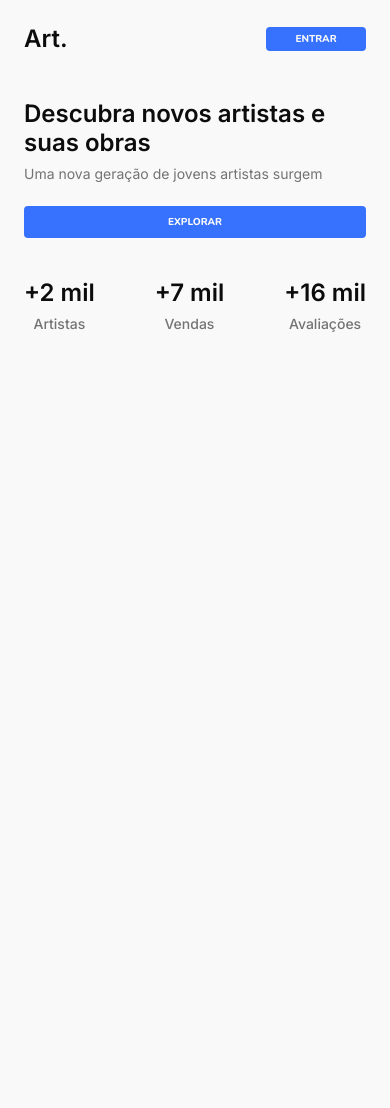
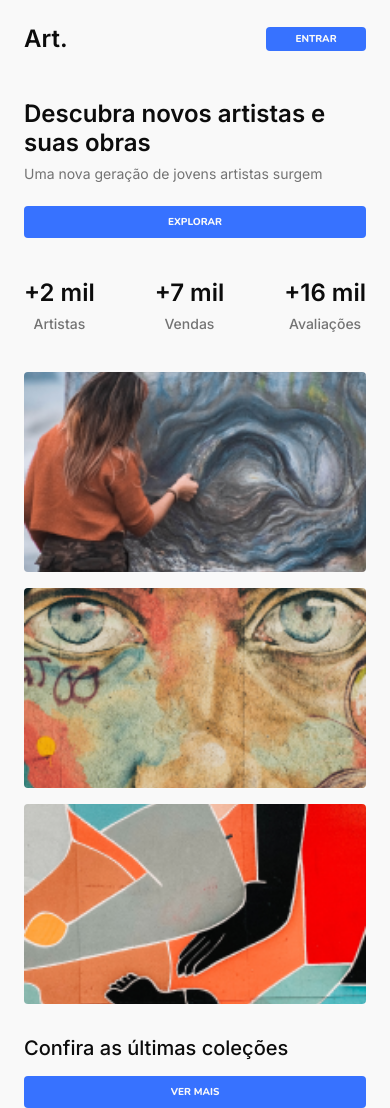
Before and after one commit to Wallysson/desafio-26-art, a React (Vite) app: page / in a window 390 px wide. Before the commit the page ends 844 px from the top, so only its background shows below. Built offline with nearby package versions, Linux system fonts and the light colour scheme.

Commit message:
ajustando o layout

```diff
--- a/src/App.jsx
+++ b/src/App.jsx
@@ -12,8 +12,8 @@ export function App() {
     <div className={styles.wrapper}>
       <Header />
       <Section />
-      {/* <Gallery />
-      <Artists />
+      <Gallery />
+      {/* <Artists />
       <Footer /> */}
     </div>
   )
--- a/src/components/Gallery.module.css
+++ b/src/components/Gallery.module.css
@@ -3,24 +3,26 @@
   display: flex;
   align-items: center;
   justify-content: space-between;
+  gap: 4%;
 }
 
 .galleryBoxImg {
   display: flex;
   gap: 3.375rem;
+  width: 70%;
 }
 
 .galleryBoxImg img {
-  max-width: auto;
-  height: auto;
   border-radius: 4px;
+  max-width: 200px;
+  max-height: 194px;
   object-fit: cover;
+  overflow: hidden;
+  width: 100%;
 }
 
 .content {
-  margin-left: auto;
-  width: 24.75rem;
-  gap: 10rem;
+  width: 30%;
 }
 
 .content strong {
@@ -29,3 +31,115 @@
   font-size: 2.5rem;
   margin-bottom: 2rem;
 }
+
+@media (max-width: 1400px) {
+  .content strong {
+    font-size: 2rem;
+  }
+}
+
+@media (max-width: 1200px) {
+  .content strong {
+    font-size: 1.75rem;
+  }
+}
+
+@media (max-width: 992px) {
+  .gallery {
+    display: block;
+    padding-top: 2.5rem;
+  }
+  .galleryBoxImg {
+    flex-direction: column;
+    gap: 1rem;
+    width: 100%;
+  }
+
+  .galleryBoxImg img {
+    border-radius: 4px;
+    width: 100%;
+  }
+
+  .galleryBoxImg img {
+    max-height: 400px;
+    max-width: none;
+  }
+  .content {
+    padding-top: 2rem;
+    display: flex;
+    flex-direction: column;
+    width: 100%;
+  }
+  .content strong {
+    font-size: 2rem;
+    margin-bottom: 0rem;
+  }
+  .content button {
+    margin-top: 1.25rem;
+    max-width: 100%;
+  }
+}
+
+@media (max-width: 768px) {
+  .gallery {
+    display: block;
+    padding-top: 2.5rem;
+  }
+  .galleryBoxImg {
+    flex-direction: column;
+    gap: 1rem;
+  }
+
+  .galleryBoxImg img {
+    max-height: 300px;
+    max-width: none;
+  }
+  .content {
+    padding-top: 2rem;
+    display: flex;
+    flex-direction: column;
+    width: 100%;
+  }
+  .content strong {
+    font-size: 1.25rem;
+    margin-bottom: 0rem;
+  }
+  .content button {
+    margin-top: 1.25rem;
+    max-width: 100%;
+    font-size: 0.75rem;
+    max-height: 2.5rem;
+  }
+}
+
+@media (max-width: 576px) {
+  .gallery {
+    display: block;
+    padding-top: 2.5rem;
+  }
+  .galleryBoxImg {
+    flex-direction: column;
+    gap: 1rem;
+  }
+
+  .galleryBoxImg img {
+    max-height: 200px;
+    max-width: none;
+  }
+  .content {
+    padding-top: 2rem;
+    display: flex;
+    flex-direction: column;
+    width: 100%;
+  }
+  .content strong {
+    font-size: 1.25rem;
+    margin-bottom: 0rem;
+  }
+  .content button {
+    margin-top: 1rem;
+    max-width: 100%;
+    font-size: 0.625rem;
+    max-height: 2rem;
+  }
+}
--- a/src/components/Section.module.css
+++ b/src/components/Section.module.css
@@ -2,24 +2,24 @@
   display: flex;
   justify-content: space-between;
   padding-top: 5.1875rem;
-
-  gap: 10rem;
+  gap: 4%;
 }
 
 .sectionRight {
-  max-width: 100%;
-  height: 100%;
-  background: red;
+  /* max-width: 100%; */
+  height: auto;
+  width: 30%;
 }
 
 .sectionRight img {
   max-width: 100%;
-  max-height: 100%;
+  height: 100%;
 }
 
 .contentTitle {
   display: flex;
   flex-direction: column;
+  width: 70%;
 }
 
 .contentTitle h1 {
@@ -65,11 +65,18 @@
 
 /* Media Query */
 
+@media (max-width: 1200px) {
+}
+
 @media (max-width: 992px) {
   .section {
     padding-top: 4rem;
     gap: 0rem;
     display: block;
+  }
+
+  .contentTitle {
+    width: 100%;
   }
 
   .sectionRight {
@@ -79,6 +86,11 @@
     margin-top: 2.5rem;
     justify-content: space-between;
   }
+
+  .contentTitle button {
+    margin-top: 1.25rem;
+    max-width: 100%;
+  }
 }
 
 @media (max-width: 768px) {
@@ -87,6 +99,10 @@
     max-width: 100%;
     gap: 0rem;
     display: block;
+  }
+
+  .contentTitle {
+    width: 100%;
   }
 
   .sectionRight {
@@ -127,6 +143,10 @@
     display: block;
   }
 
+  .contentTitle {
+    width: 100%;
+  }
+
   .sectionRight {
     display: none;
   }
```
